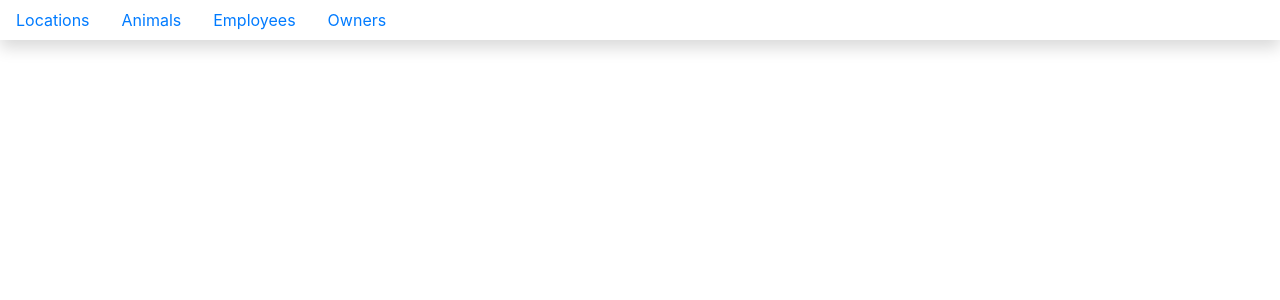
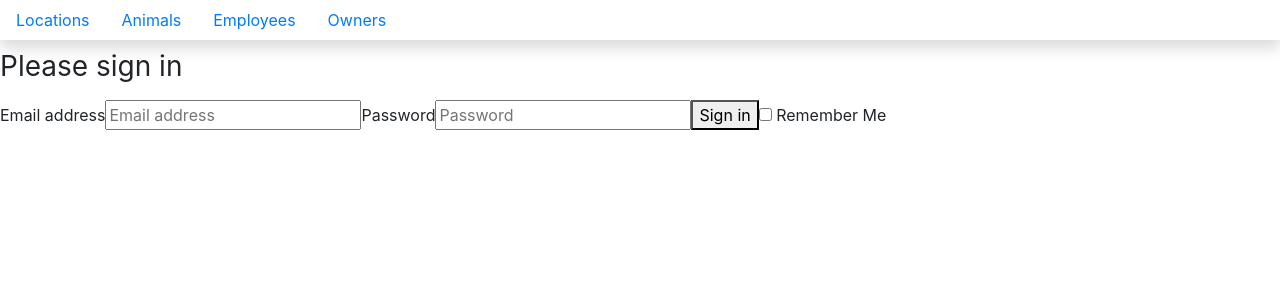
Before and after one commit to NathanSepulveda/Kennels-React, a React (Create React App) app: page /login in a window 1280 px wide. Shown: the top 300 px of the page. Built offline with nearby package versions, Linux system fonts and the light colour scheme; no server answers.

Commit message:
added local versus session storage

```diff
--- a/src/components/ApplicationViews.js
+++ b/src/components/ApplicationViews.js
@@ -38,7 +38,7 @@
 //         )
 //     }
 // }
-import { Route } from 'react-router-dom'
+import { Route, Redirect } from "react-router-dom"
 import React, { Component } from "react"
 import AnimalList from './animal/AnimalList'
 import LocationList from './location/LocationList'
@@ -54,6 +54,7 @@
 import AnimalDetail from './animal/AnimalDetail'
 import EmployeeDetail from './employee/EmployeeDetail'
 import OwnerDetail from './owners/OwnerDetail'
+import Login from './authentication/Login'
 
 export default class ApplicationViews extends Component {
     state = {
@@ -95,6 +96,7 @@
     }
 
 
+    isAuthenticated = () => (sessionStorage.getItem("credentials") !== null || localStorage.getItem("credentials") !== null)
 
     deleteAnimal = (id, catergory) => {
         return AnimalManager.delete(id, catergory)
@@ -140,16 +142,33 @@
         return (
             <React.Fragment>
                 <Route exact path="/" render={(props) => {
-                    return <LocationList locations={this.state.locations} />
+                    if (this.isAuthenticated()) {
+                        return <LocationList locations={this.state.locations} />
+                    } else {
+                        return <Redirect to="/login" />
+                    }
                 }} />
-                <Route exact path="/employees" render={(props) => {
-                    return <EmployeeList employees={this.state.employees} fireEmployee={this.fireEmployee} />
+                <Route exact path="/employees" render={props => {
+                    if (this.isAuthenticated()) {
+                        return <EmployeeList deleteEmployee={this.deleteEmployee}
+                            employees={this.state.employees} />
+                    } else {
+                        return <Redirect to="/login" />
+                    }
                 }} />
                 <Route exact path="/owners" render={(props) => {
-                    return <OwnersList owners={this.state.owners} removeOwner={this.removeOwner} OwnersPets={this.state.OwnersPets} removeRelat={this.removeRelat} />
+                    if (this.isAuthenticated()) {
+                        return <OwnersList owners={this.state.owners} removeOwner={this.removeOwner} OwnersPets={this.state.OwnersPets} removeRelat={this.removeRelat} />
+                    } else {
+                        return <Redirect to="/login" />
+                    }
                 }} />
                 <Route exact path="/animals" render={(props) => {
-                    return <AnimalList animals={this.state.animals} deleteAnimal={this.deleteAnimal} owners={this.state.owners} OwnersPets={this.state.OwnersPets} />
+                    if (this.isAuthenticated()) {
+                        return <AnimalList animals={this.state.animals} deleteAnimal={this.deleteAnimal} owners={this.state.owners} OwnersPets={this.state.OwnersPets} />
+                    } else {
+                        return <Redirect to="/login" />
+                    }
                 }} />
                 <Route path="/animals/:animalId(\d+)" render={(props) => {
                     return <AnimalDetail {...props} deleteAnimal={this.deleteAnimal} animals={this.state.animals} />
@@ -158,8 +177,9 @@
                     return <EmployeeDetail {...props} fireEmployee={this.fireEmployee} employees={this.state.employees} />
                 }} />
                 <Route path="/owners/:ownerId(\d+)" render={(props) => {
-                    return <OwnerDetail {...props}  owners={this.state.owners} removeOwner={this.removeOwner} OwnersPets={this.state.OwnersPets} removeRelat={this.removeRelat} />
+                    return <OwnerDetail {...props} owners={this.state.owners} removeOwner={this.removeOwner} OwnersPets={this.state.OwnersPets} removeRelat={this.removeRelat} />
                 }} />
+                <Route path="/login" component={Login} />
             </React.Fragment>
         )
     }
--- /dev/null
+++ b/src/components/authentication/Login.js
@@ -0,0 +1,80 @@
+import React, { Component } from "react"
+
+
+export default class Login extends Component {
+
+    // Set initial state
+    state = {
+        email: "",
+        password: "",
+        loginType: ""
+
+    }
+
+    // Update state whenever an input field is edited
+    handleFieldChange = (evt) => {
+        const stateToChange = {}
+        stateToChange[evt.target.id] = evt.target.value
+        this.setState(stateToChange)
+        console.log(stateToChange)
+    }
+
+    // Simplistic handler for login submit
+    handleLogin = (e) => {
+        e.preventDefault()
+
+        /*
+            For now, just store the email and password that
+            the customer enters into local storage.
+        */
+       if (this.state.loginType === "local") {
+        localStorage.setItem(
+            "credentials",
+            JSON.stringify({
+                email: this.state.email,
+                password: this.state.password
+            })
+        )
+        } else {
+            sessionStorage.setItem(
+                "credentials",
+                JSON.stringify({
+                    email: this.state.email,
+                    password: this.state.password
+                })
+            )
+        }
+    }
+
+    render() {
+        return (
+            <form onSubmit={this.handleLogin}>
+                <h1 className="h3 mb-3 font-weight-normal">Please sign in</h1>
+                <label htmlFor="inputEmail">
+                    Email address
+                </label>
+                <input onChange={this.handleFieldChange} type="email"
+                    id="email"
+                    placeholder="Email address"
+                    required="" autoFocus="" />
+                <label htmlFor="inputPassword">
+                    Password
+                </label>
+                <input onChange={this.handleFieldChange} type="password"
+                    id="password"
+                    placeholder="Password"
+                    required="" />
+
+                    <button type="submit">
+                        Sign in
+                </button>
+                <input onChange={this.handleFieldChange} type="checkbox"
+                id="loginType"
+                value="local"
+                required=""
+                /> Remember Me<br></br>
+
+            </form>
+                )
+            }
+}
```
